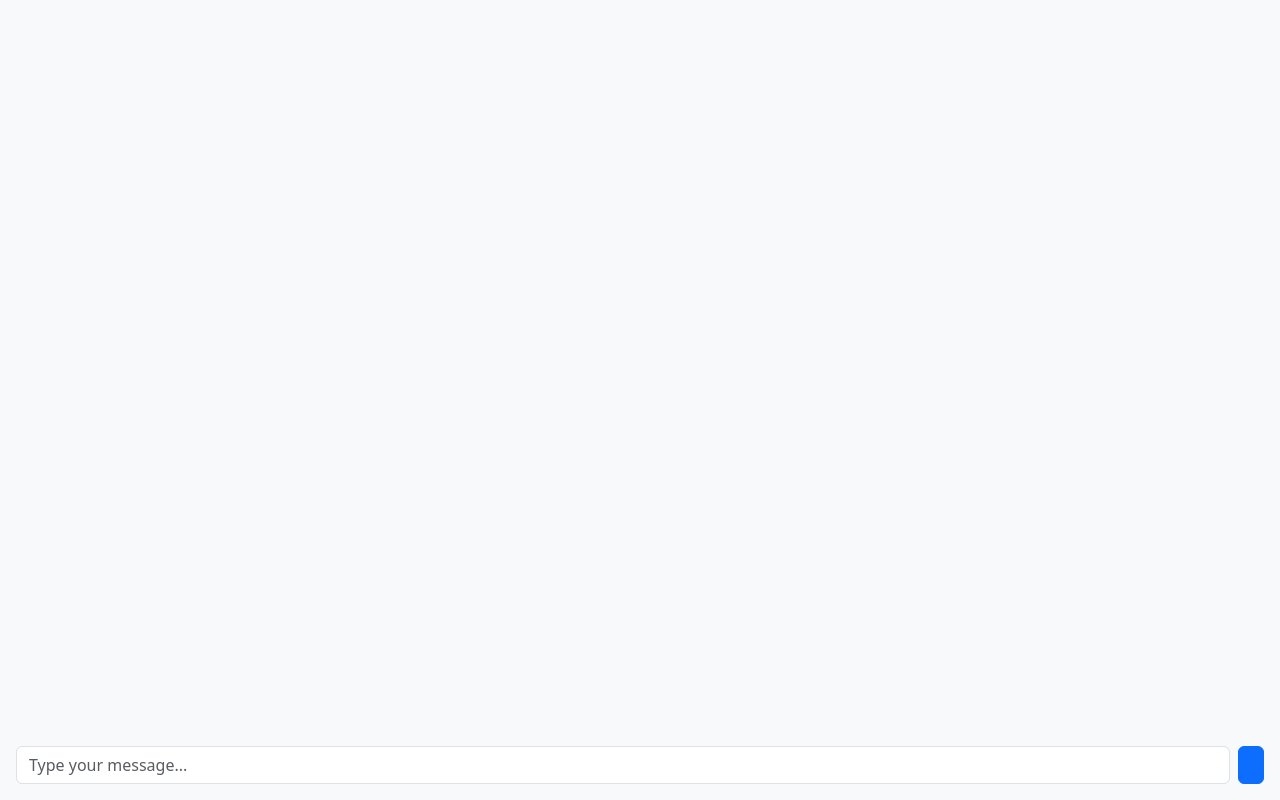
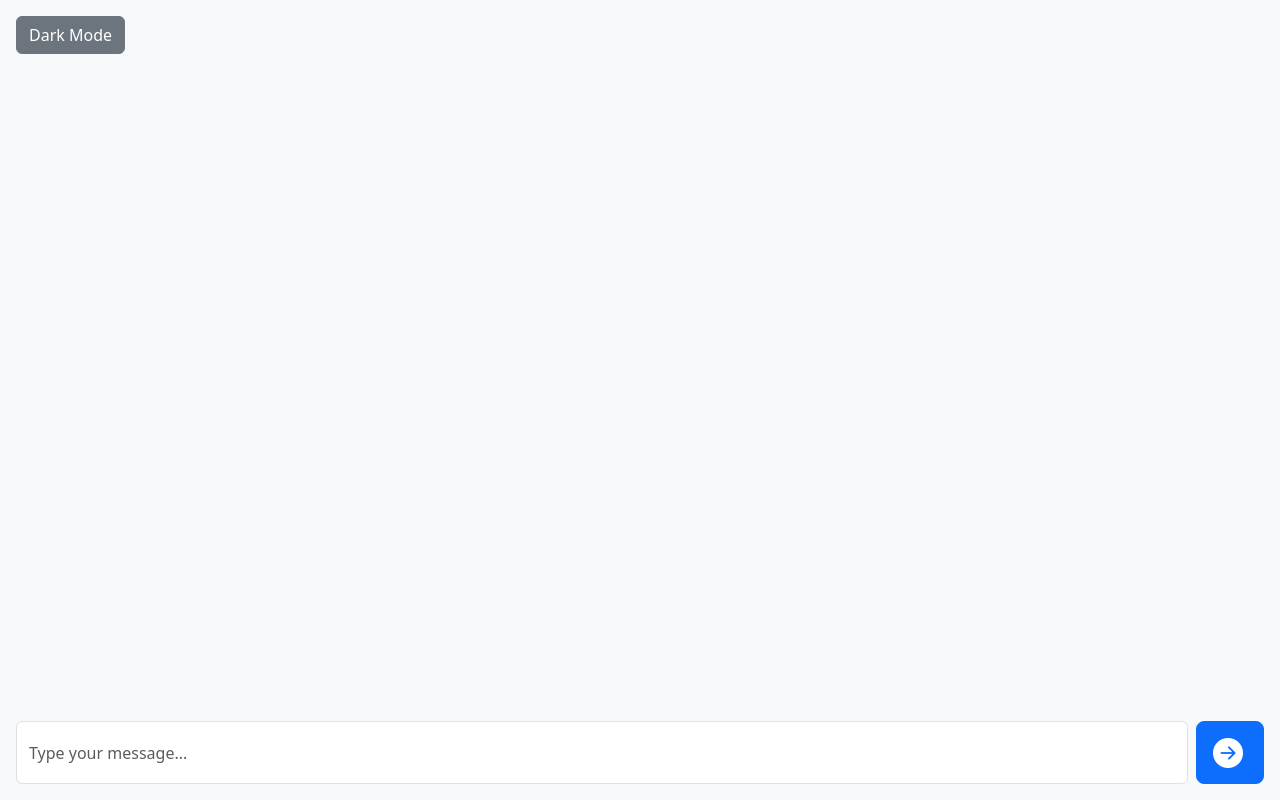
Before and after one commit to kcw00/aichatapp, a React (Vite) app in the folder frontend/: page / in a window 1280 px wide. Built offline with nearby package versions, Linux system fonts and the light colour scheme; a small style sheet from the web is missing.

Commit message:
install bootstrap icon package and enable it on App.jsx

```diff
--- a/frontend/index.html
+++ b/frontend/index.html
@@ -5,12 +5,6 @@
     <link rel="icon" type="image/svg+xml" href="/vite.svg" />
     <meta name="viewport" content="width=device-width, initial-scale=1.0" />
     <title>ai-chat</title>
-    <link
-    rel="stylesheet"
-    href="https://stackpath.bootstrapcdn.com/bootstrap/4.5.2/css/bootstrap.min.css"
-    integrity="sha384-DyZvPZgxH3b3qiyXj2ATbc1aqwG4cZZIE1qY7+P8F+zYDzFxk16Ghi1LU55TQ7r8"
-    crossorigin="anonymous"
-    />
   </head>
   <body>
     <div id="root"></div>
--- a/frontend/package.json
+++ b/frontend/package.json
@@ -9,6 +9,7 @@
   "dependencies": {
     "axios": "^1.7.7",
     "bootstrap": "^5.3.3",
+    "bootstrap-icons": "^1.11.3",
     "esbuild": "^0.25.0",
     "react": "^18.0.0",
     "react-dom": "^18.0.0"
--- a/frontend/src/App.jsx
+++ b/frontend/src/App.jsx
@@ -1,7 +1,7 @@
 import React, { useState, useEffect } from 'react'
 import 'bootstrap/dist/css/bootstrap.min.css'
 import 'bootstrap/dist/js/bootstrap.min.js'
-// do post to the backend
+import 'bootstrap-icons/font/bootstrap-icons.css';
 import axios from 'axios'
 import './index.css'
 
@@ -49,9 +49,9 @@ function App() {
 
   return (
     <div className={`app-container d-flex flex-column vh-100 ${isDarkMode ? 'bg-dark text-light' : 'bg-light text-dark'}`}>
-      <header className="py-3 d-flex justify-content-between align-items-center">
-        <button onClick={toggleTheme} className="btn btn-outline-light">
-          {isDarkMode ? 'Switch to Light Mode' : 'Switch to Dark Mode'}
+      <header className="py-3 d-flex justify-content-between align-items-center px-3">
+        <button onClick={toggleTheme} className="btn btn-secondary visible">
+          {isDarkMode ? 'Light Mode' : 'Dark Mode'}
         </button>
       </header>
 
@@ -79,8 +79,8 @@ function App() {
           onChange={(e) => setInput(e.target.value)}
           onKeyDown={(e) => e.key === 'Enter' && handleSubmit(e)} // Call handleSubmit on Enter
         />
-        <button type="submit" className="btn btn-primary">
-          <i className="bi bi-arrow-right-circle-fill"></i> {/* Bootstrap arrow icon */}
+        <button type="submit" className="btn btn-primary btn-lg d-flex align-items-center">
+          <i className="bi bi-arrow-right-circle-fill me-1"></i> {/* Bootstrap arrow icon */}
         </button>
       </form>
     </div>
--- a/frontend/src/index.css
+++ b/frontend/src/index.css
@@ -48,4 +48,5 @@ button {
 /* Button Icon Styling */
 .btn i {
   font-size: 1.5em;
+  opacity: 1;
 }
```
Also changed, not shown: 1 other file (tests, documents, lock files or other folders).
